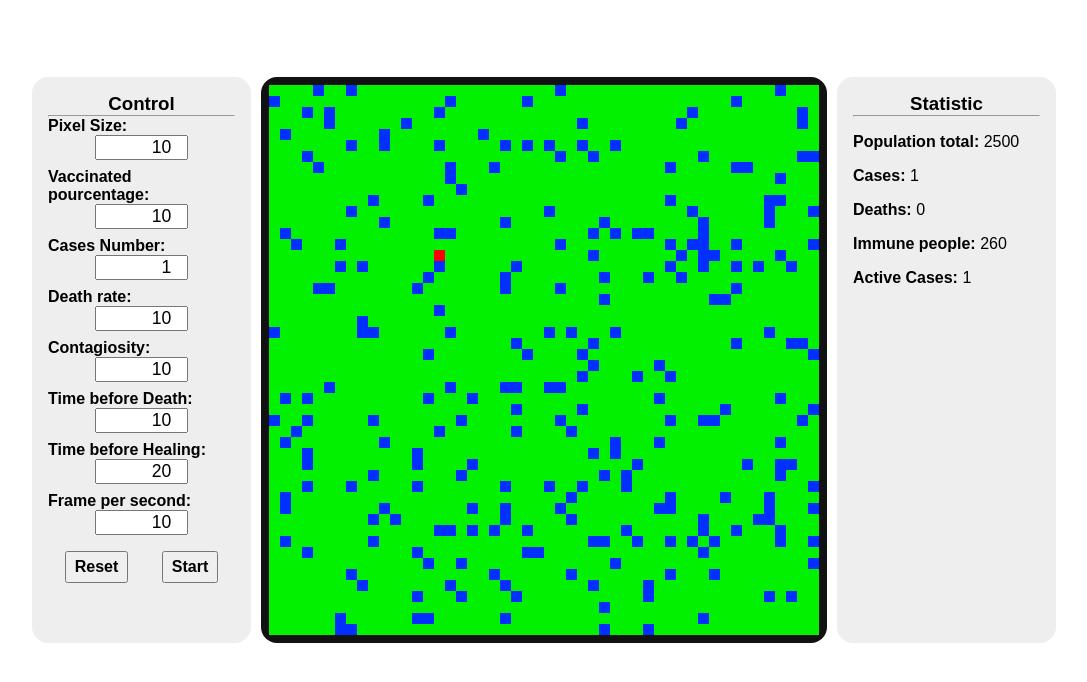
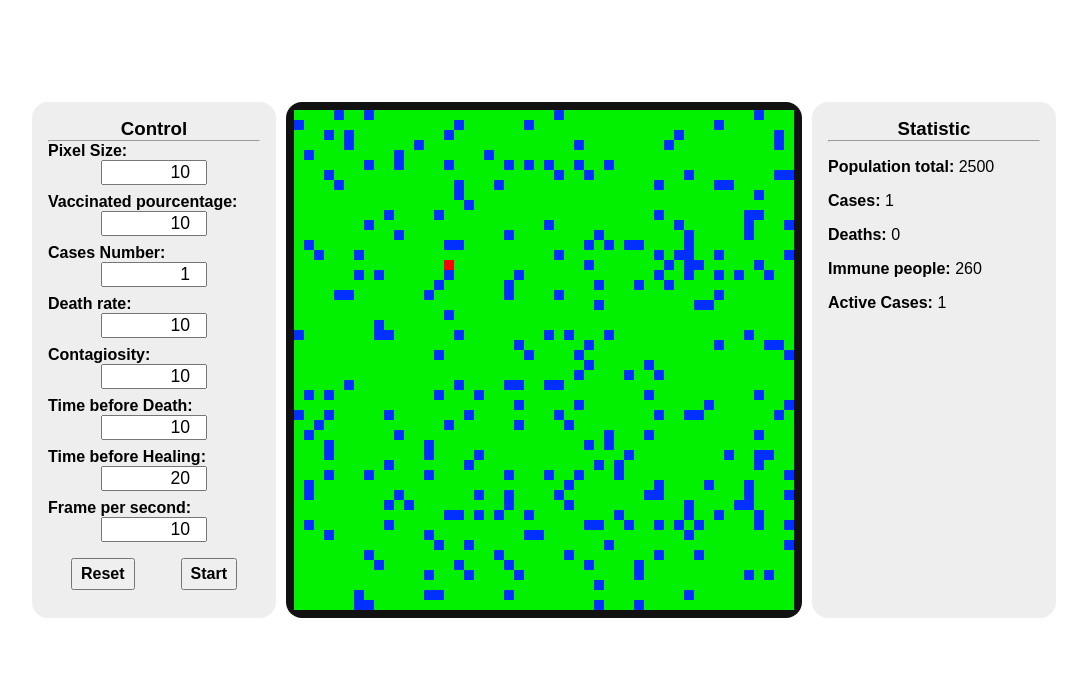
Before and after one commit to marzouk2002/Disease-simulator, a PHP site: page / in a window 1280 px wide. Shown: the part 80-762 px from the top of the page, without its empty margins (96-1183 px from the left). Run offline with PHP 8.4, Linux system fonts and the light colour scheme.

Commit message:
modify style

```diff
--- a/dist/css/index.css
+++ b/dist/css/index.css
@@ -33,10 +33,10 @@ main {
   width: 80%;
   display: -ms-grid;
   display: grid;
-  -ms-grid-columns: 1fr calc(550px + 1rem) 1fr;
-      grid-template-columns: 1fr calc(550px + 1rem) 1fr;
-  -ms-grid-rows: calc(550px + 1rem);
-      grid-template-rows: calc(550px + 1rem);
+  -ms-grid-columns: 1fr calc(500px + 1rem) 1fr;
+      grid-template-columns: 1fr calc(500px + 1rem) 1fr;
+  -ms-grid-rows: calc(500px + 1rem);
+      grid-template-rows: calc(500px + 1rem);
   grid-gap: 10px;
 }
 
--- a/scss/index.scss
+++ b/scss/index.scss
@@ -29,8 +29,8 @@ main {
 .container {
   width: 80%;
   display: grid;
-  grid-template-columns: 1fr calc(550px + 1rem) 1fr;
-  grid-template-rows: calc(550px + 1rem);
+  grid-template-columns: 1fr calc(500px + 1rem) 1fr;
+  grid-template-rows: calc(500px + 1rem);
   grid-gap: 10px;
 }
 
```
